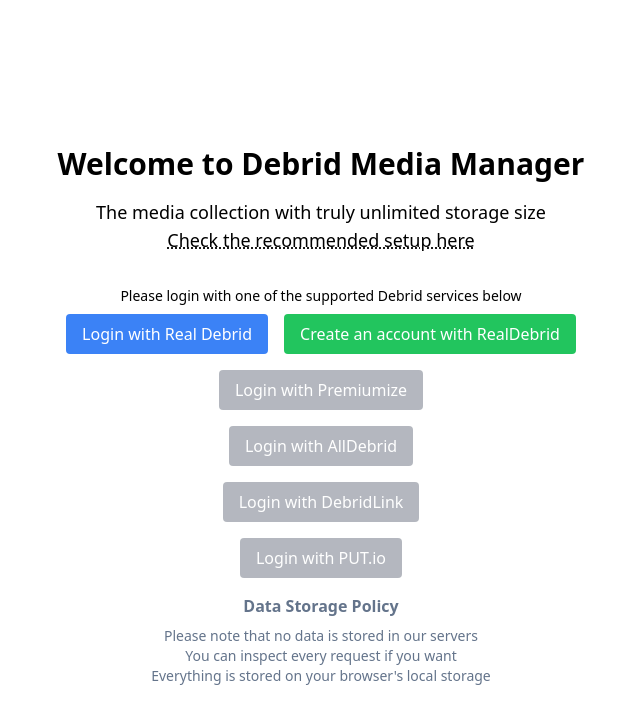
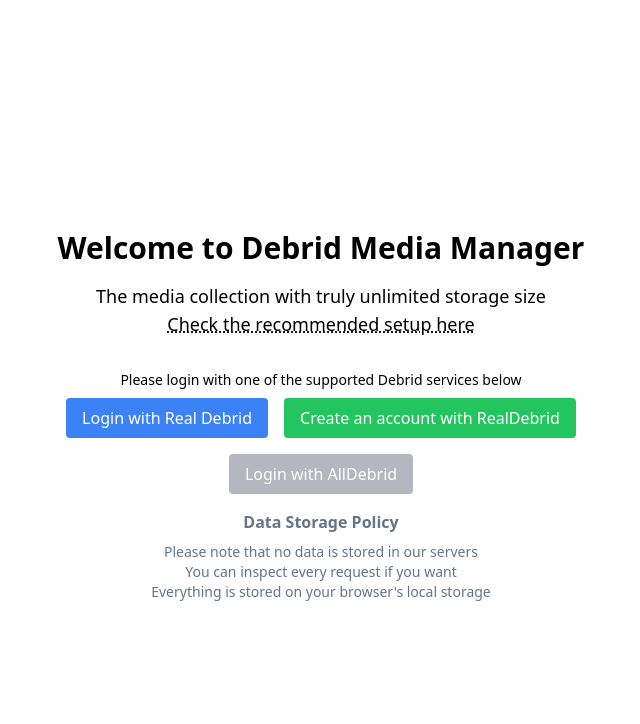
Before and after one commit to debridmediamanager/debrid-media-manager, a Next.js app: page /start in a window 1280 px wide. Shown: the top 724 px of the page, without its empty margins (319-959 px from the left). Built offline with nearby package versions, Linux system fonts and the light colour scheme.

Commit message:
remove unnecessary login options

```diff
--- a/src/pages/start.tsx
+++ b/src/pages/start.tsx
@@ -37,17 +37,6 @@
 					</a>
 				</div>
 
-				{/* Premiumize */}
-				<div className="flex flex-row">
-					<button
-						className="px-4 py-2 m-2 text-white bg-blue-500 disabled:opacity-50 disabled:bg-gray-500 rounded hover:bg-blue-600"
-						disabled
-						title="Coming soon!"
-					>
-						Login with Premiumize
-					</button>
-				</div>
-
 				{/* AllDebrid */}
 				<div className="flex flex-row">
 					<button
@@ -59,27 +48,6 @@
 					</button>
 				</div>
 
-				{/* DebridLink */}
-				<div className="flex flex-row">
-					<button
-						className="px-4 py-2 m-2 text-white bg-blue-500 disabled:opacity-50 disabled:bg-gray-500 rounded hover:bg-blue-600"
-						disabled
-						title="Coming soon!"
-					>
-						Login with DebridLink
-					</button>
-				</div>
-
-				{/* PUT.io */}
-				<div className="flex flex-row">
-					<button
-						className="px-4 py-2 m-2 text-white bg-blue-500 disabled:opacity-50 disabled:bg-gray-500 rounded hover:bg-blue-600"
-						disabled
-						title="Coming soon!"
-					>
-						Login with PUT.io
-					</button>
-				</div>
 				<h2 className="text-l text-slate-500 font-bold mt-2 mb-2">Data Storage Policy</h2>
 				<p className="text-sm text-slate-500 flex-row text-center">
 					Please note that no data is stored in our servers
```
